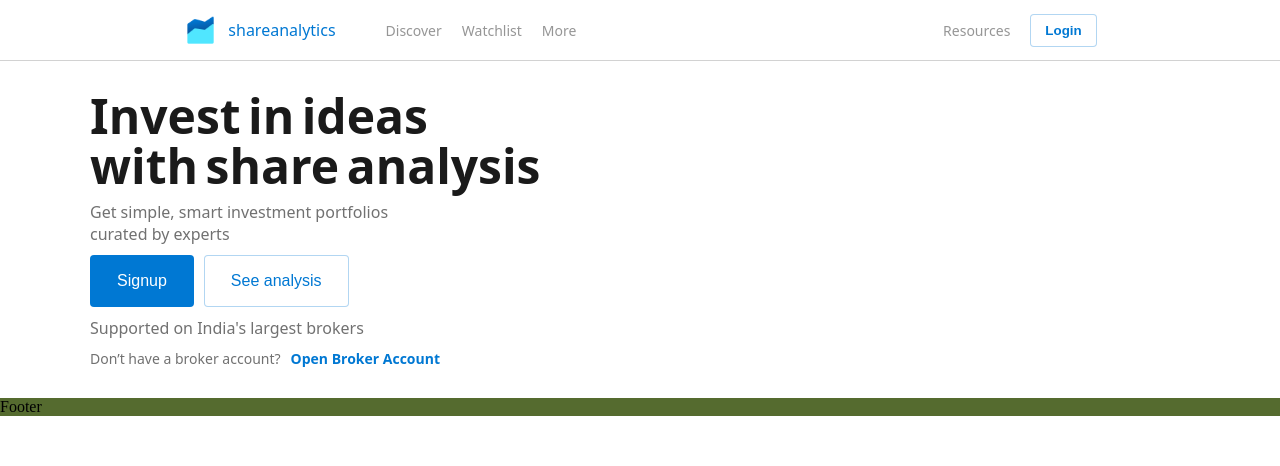
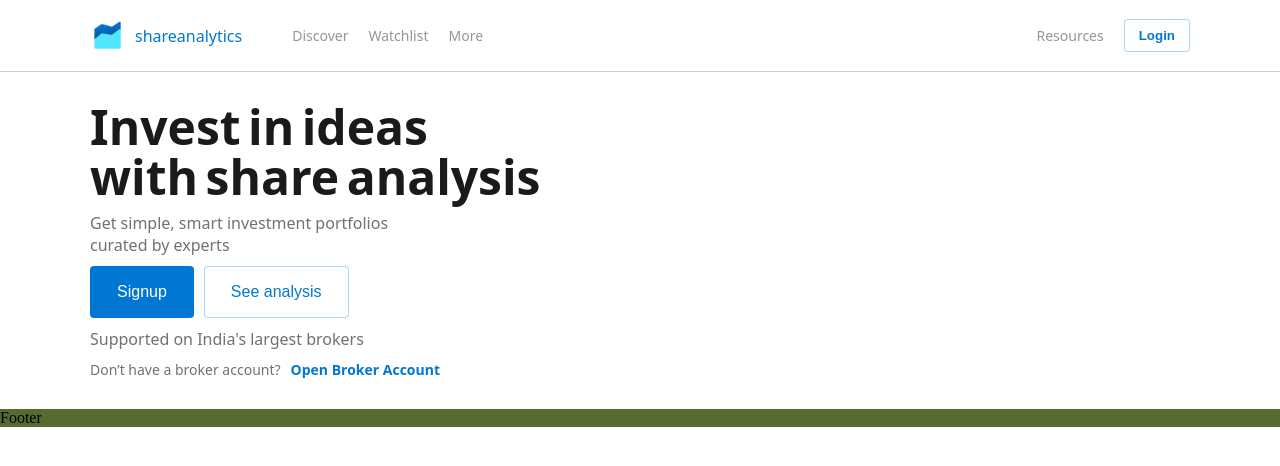
Before and after one commit to avinasdube/shareanalytics, a React (Create React App) app in the folder sa-client/: page / in a window 1280 px wide. Shown: the top 466 px of the page. Built offline with nearby package versions, Linux system fonts and the light colour scheme.

Commit message:
[modified]: improved navbar alignment

```diff
--- a/sa-client/src/components/organisms/Navbar/Navbar.scss
+++ b/sa-client/src/components/organisms/Navbar/Navbar.scss
@@ -4,13 +4,14 @@ $c: #50E6FF;
 $link-color: #969696;
 
 .navbar{
-    background-color: white;
-    height: 60px;
     display: flex;
+    flex-direction: row;
     align-items: center;
-    justify-content: space-around;
+    justify-content: space-between;
+    padding: 10px 90px;
     border-bottom: 1px solid rgb(210, 210, 210);
     font-family: system-ui;
+    gap: 40px;
 
     .leftSide{
         display: flex;
```
